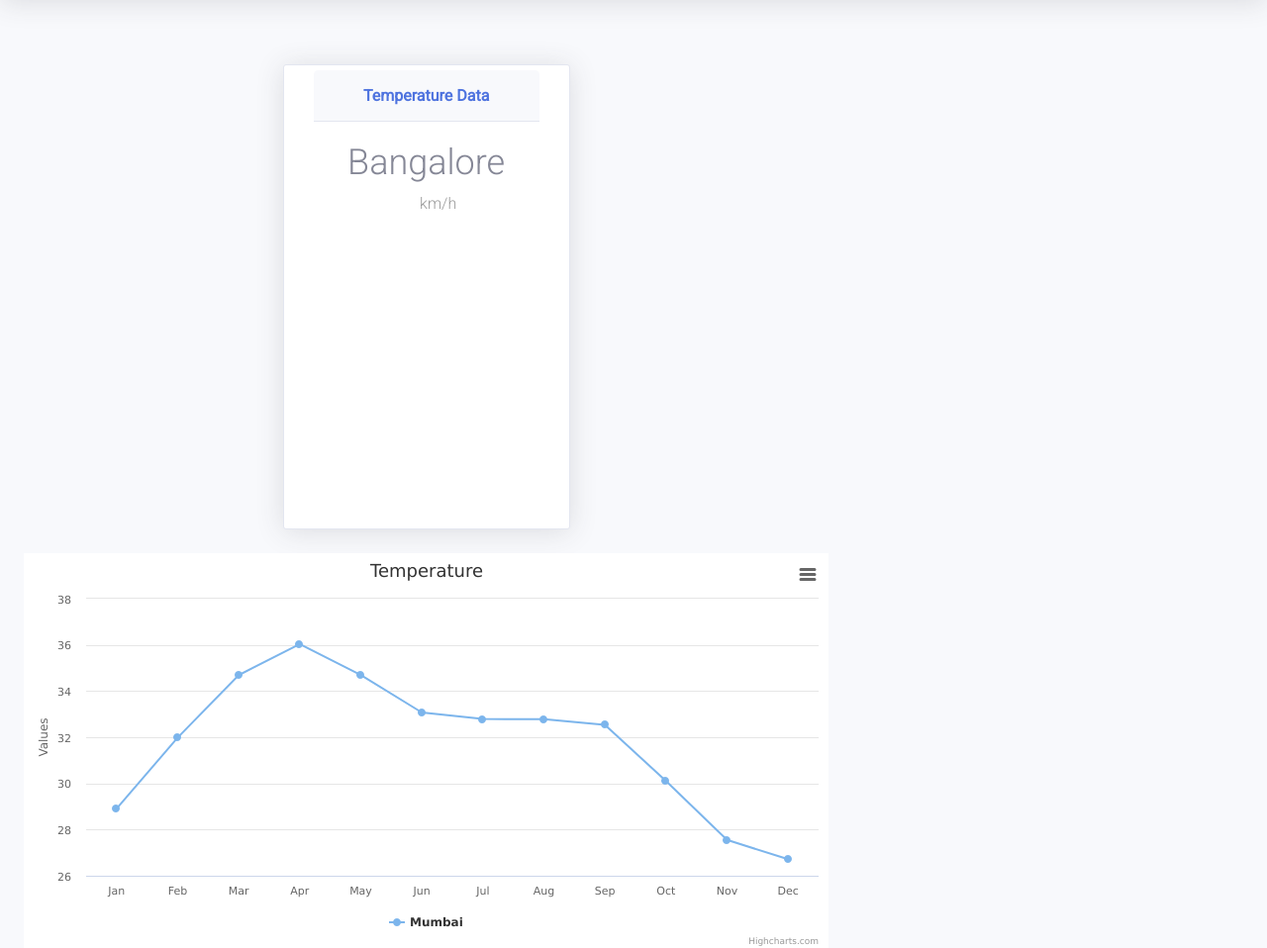
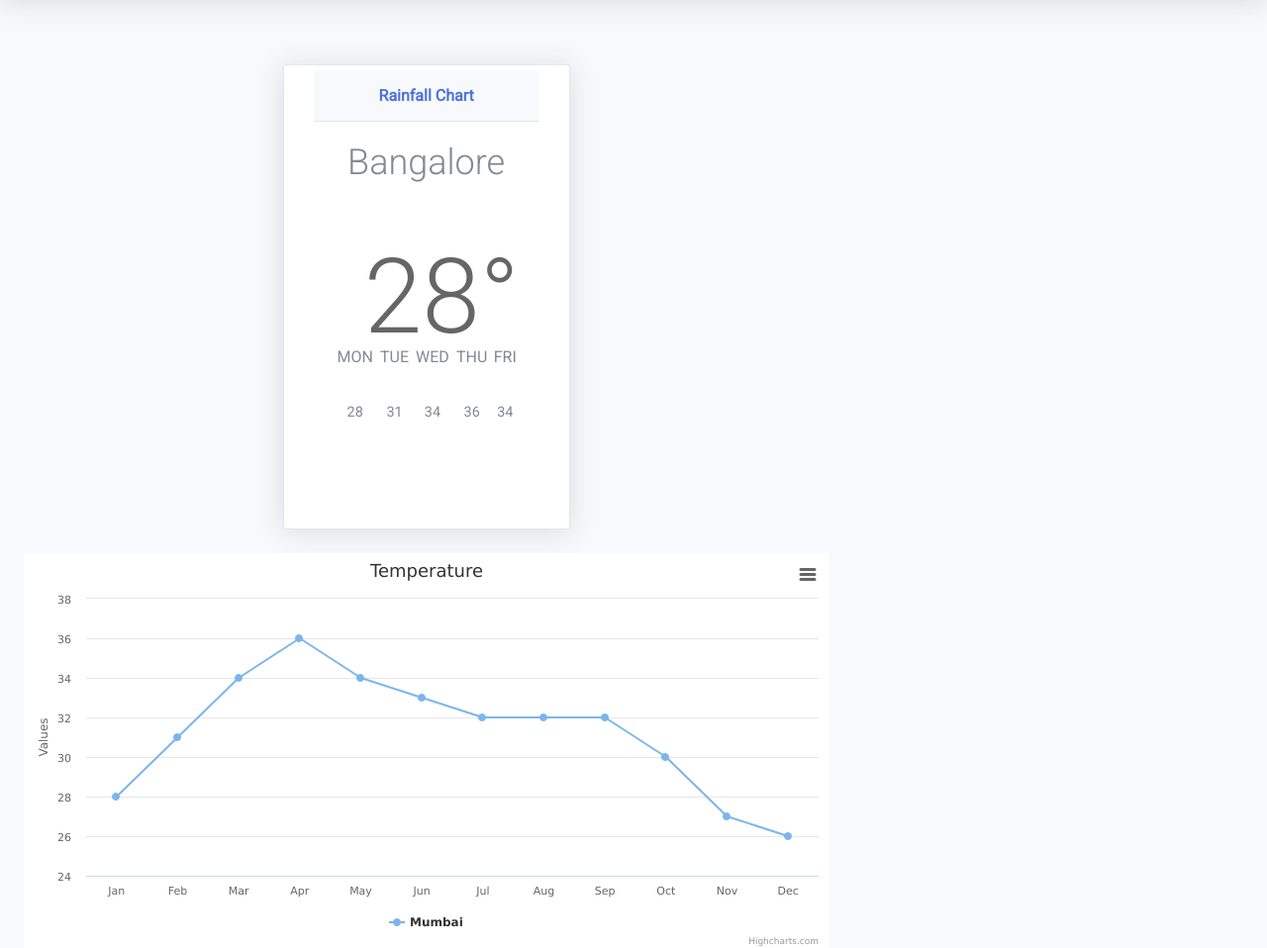
Before and after one commit to iKunj/CropAI, a Django app: page /temperature/ in a window 1280 px wide. Shown: the part 70-1028 px from the top of the page at 99% size. Run offline with Django 3.2, Linux system fonts and the light colour scheme; data that the repository does not hold is empty; some libraries are stand-ins or nearby versions.

Commit message:
Final One

```diff
--- /dev/null
+++ b/chat/admin.py
@@ -0,0 +1,3 @@
+from django.contrib import admin
+
+# Register your models here.
--- /dev/null
+++ b/chat/apps.py
@@ -0,0 +1,5 @@
+from django.apps import AppConfig
+
+
+class ChatConfig(AppConfig):
+    name = 'chat'
--- /dev/null
+++ b/chat/models.py
@@ -0,0 +1,3 @@
+from django.db import models
+
+# Create your models here.
--- /dev/null
+++ b/chat/tests.py
@@ -0,0 +1,3 @@
+from django.test import TestCase
+
+# Create your tests here.
--- /dev/null
+++ b/chat/views.py
@@ -0,0 +1,3 @@
+from django.shortcuts import render
+
+# Create your views here.
--- a/home/templates/home/index.html
+++ b/home/templates/home/index.html
@@ -89,7 +89,7 @@
 
           <div class="row">
               <div class="col-xl-6 col-md-6 mb-4">
-                <form action="#">
+                <form action="http://192.168.43.77:5000/chat">
                   <button class="btn1 btn-warning btn-block">Expert Chat</button>
                 </form>
                 </div>
--- a/home/templates/home/temperature.html
+++ b/home/templates/home/temperature.html
@@ -24,18 +24,34 @@
             <!-- Area Chart -->
             <div class="card shadow mb-4">
                 <div class="card-header py-3">
-                <h6 class="m-0 font-weight-bold text-primary" align="Center">Temperature Data</h6>
+                  <h6 class="m-0 font-weight-bold text-primary" align="Center">Rainfall Chart</h6>
                 </div>
                 <div class="card-body">
                  <h2>Bangalore</h2>
-                  {% for a in contents.weather %}<h3>{{a.description}}{% endfor %}<span>{{contents.wind.speed}}km/h <span class="dot"></h3>
                   <br><br><br>
                   <br>
-                 <h1>{{contents.main.temp}}</h1>
+                  <h1>{{tday}}°</h1>
                   <br><br>
+                  <table>
+                      <tr>
+                          <td>MON</td>
+                          <td>TUE</td>
+                          <td>WED</td>
+                          <td>THU</td>
+                          <td>FRI</td>
+                      </tr>
+                      <tr>
+                        {% for x in data %}
+                          <td>{{ x }}</td>
+                        {% endfor %}
+                      </tr>
+                  </table>
                 </div>
               </div>
-            <!-- Area Chart Ends Here -->
+
+
+
+
           </div>
         </div>
 
@@ -65,7 +81,7 @@
                               },
                               series: [ {
                                   name: 'Mumbai',
-                                  data: {{data}}
+                                  data: {{data1}}
                               }]
                           });
 
--- a/temperature/views.py
+++ b/temperature/views.py
@@ -65,11 +65,21 @@ data_temp =[
 ]
 
 def home(request):
-	args = {}
-	ll = []
-	url = "https://openweathermap.org/data/2.5/weather?q=bangalore&appid=b6907d289e10d714a6e88b30761fae22"
-	r = requests.get(url.format()).json()
-	args['contents'] = r
-	for i in range(len(data_temp)):
-		ll.append(data_temp[i]['Temp'])
-	return render(request,'home/temperature.html', {"data": ll, "args":args})
+  args = {}
+  ll = []
+  url = "https://openweathermap.org/data/2.5/weather?q=bangalore&appid=b6907d289e10d714a6e88b30761fae22"
+  r = requests.get(url.format()).json()
+  args['contents'] = r
+  for i in range(5):
+    temp = int(data_temp[i]['Temp'])
+    ll.append(temp)
+
+  ll1 = []
+  for i in range(len(data_temp)):
+    temp = int(data_temp[i]['Temp'])
+    ll1.append(temp)
+
+  print(ll)
+  print(args['contents'])
+  temp = ll[0]
+  return render(request,'home/temperature.html', {"data": ll, "args":args, "tday":temp, "data1":ll1})
```
Also changed, not shown: chat/__init__.py (added), chat/migrations/__init__.py (added). Lines whose indentation alone changed are shown as unchanged.
